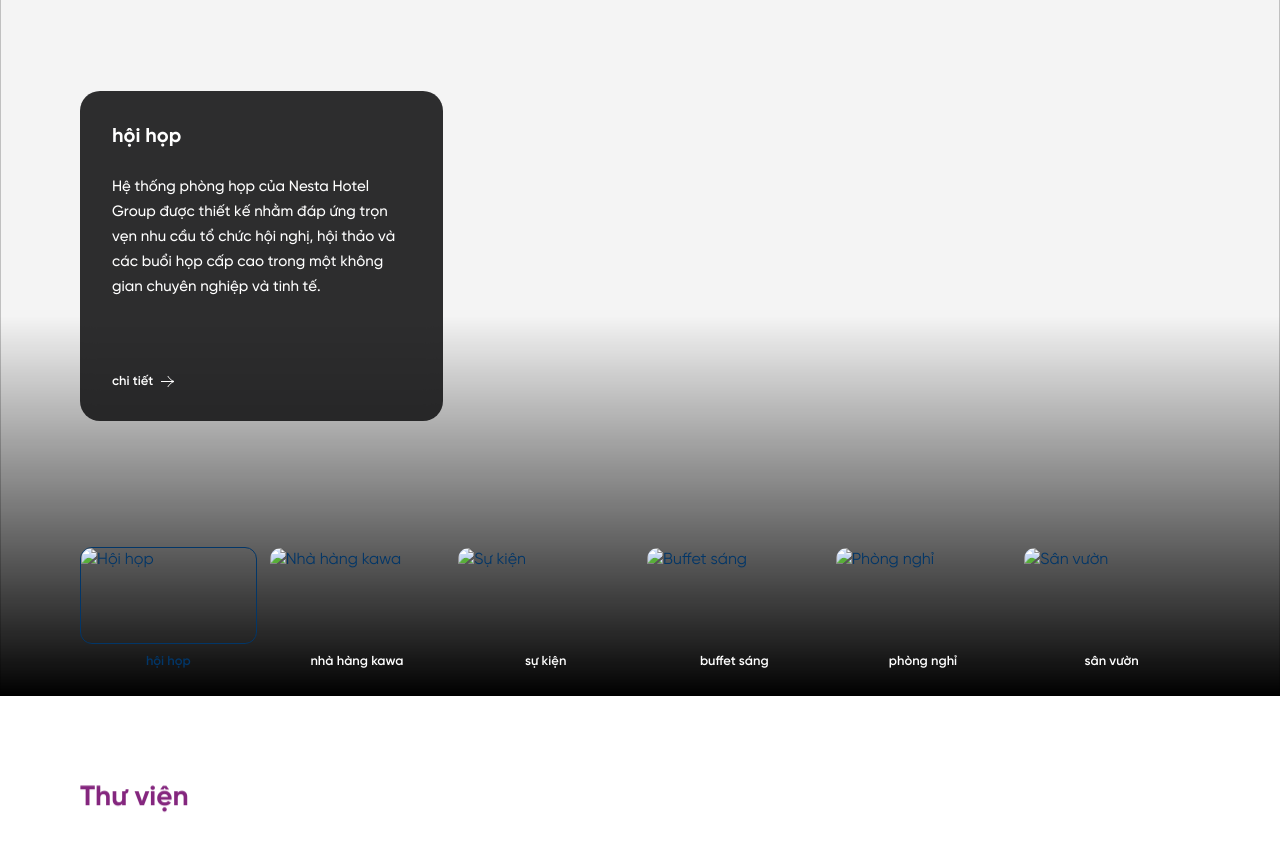
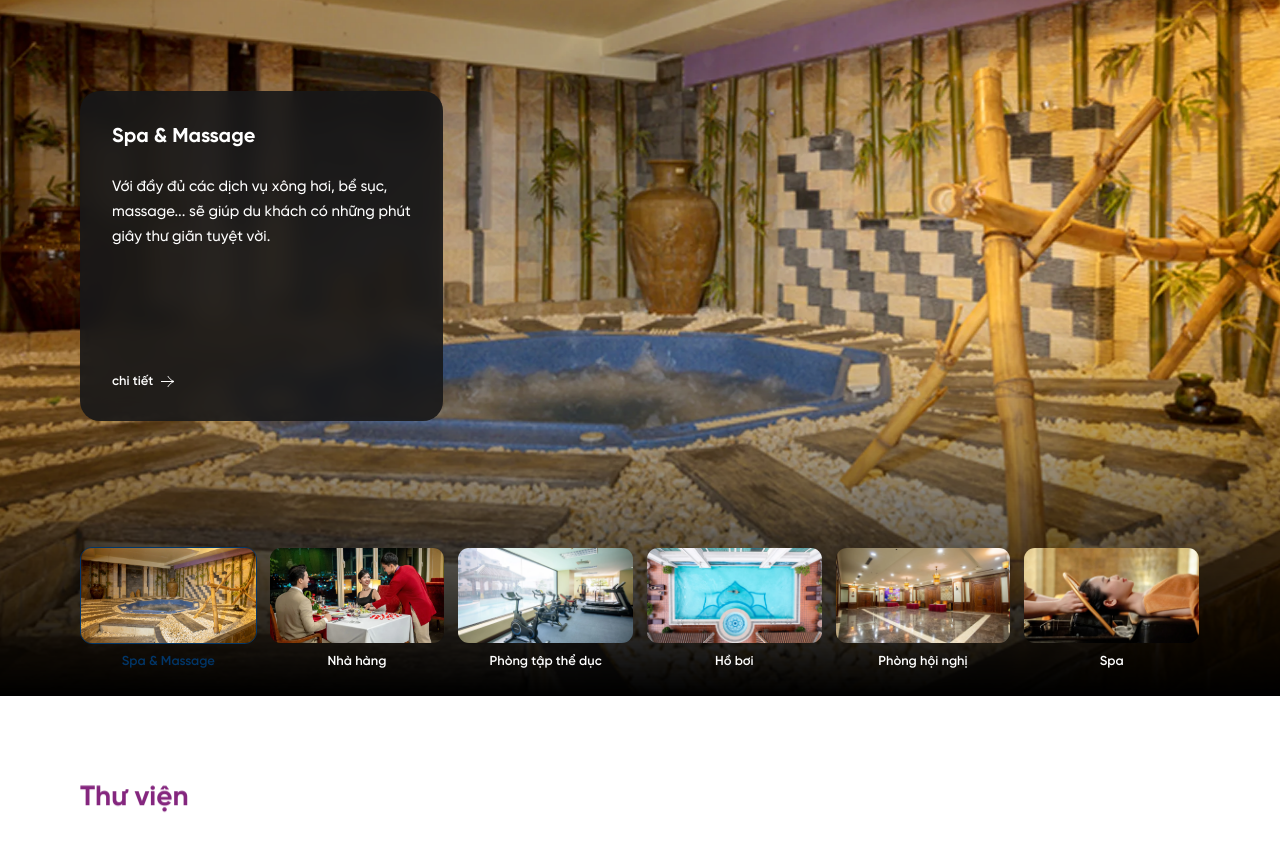
Before and after one commit to alphacreativee/ttc, a website: page accommodation-detail.html in a window 1280 px wide. Shown: the part 3944-4810 px from the top of the page. Drawn offline with Linux system fonts and the light colour scheme.

Commit message:
update section slider gallery

```diff
--- a/accommodation-detail.html
+++ b/accommodation-detail.html
@@ -1809,19 +1809,17 @@
               <div class="swiper-slide">
                 <div class="image-bg">
                   <img
-                    src="./assets/images/del/gallery-thumbnail-6.webp"
+                    src="./assets/images/del/gallery-thumbnail-1.webp"
                     alt=""
                   />
                 </div>
                 <div class="thumbnail-content-wrapper d-none">
-                  <div class="name-room">hội họp</div>
+                  <div class="name-room">Spa & Massage</div>
                   <div class="description">
-                    Hệ thống phòng họp của Nesta Hotel Group được thiết kế nhằm
-                    đáp ứng trọn vẹn nhu cầu tổ chức hội nghị, hội thảo và các
-                    buổi họp cấp cao trong một không gian chuyên nghiệp và tinh
-                    tế.
-                  </div>
-                  <a href="phong-hoi-nghi.html" class="btn-arrow">
+                    Với đầy đủ các dịch vụ xông hơi, bể sục, massage... sẽ giúp
+                    du khách có những phút giây thư giãn tuyệt vời.
+                  </div>
+                  <a href="#" class="btn-arrow">
                     <span>chi tiết</span>
                     <div class="icon">
                       <svg
@@ -1846,18 +1844,17 @@
               <div class="swiper-slide">
                 <div class="image-bg">
                   <img
-                    src="./assets/images/del/gallery-thumbnail-5.webp"
+                    src="./assets/images/del/gallery-thumbnail-2.webp"
                     alt=""
                   />
                 </div>
                 <div class="thumbnail-content-wrapper d-none">
-                  <div class="name-room">nhà hàng kawa</div>
+                  <div class="name-room">Nhà hàng</div>
                   <div class="description">
-                    Nhà hàng kawa mang đến trải nghiệm ẩm thực tinh tế với thực
-                    đơn đa dạng từ món Việt truyền thống đến các món Âu hiện
-                    đại, không gian ấm cúng và view đẹp.
-                  </div>
-                  <a href="phong-hoi-nghi.html" class="btn-arrow">
+                    Không gian sang trọng, trang thiết bị hiện đại, đáp ứng tất
+                    cả các yêu cầu về tiệc, hội nghị.
+                  </div>
+                  <a href="#" class="btn-arrow">
                     <span>chi tiết</span>
                     <div class="icon">
                       <svg
@@ -1882,18 +1879,17 @@
               <div class="swiper-slide">
                 <div class="image-bg">
                   <img
-                    src="./assets/images/del/gallery-thumbnail-4.webp"
+                    src="./assets/images/del/gallery-thumbnail-3.webp"
                     alt=""
                   />
                 </div>
                 <div class="thumbnail-content-wrapper d-none">
-                  <div class="name-room">sự kiện</div>
+                  <div class="name-room">Phòng tập thể dục</div>
                   <div class="description">
-                    Không gian tổ chức sự kiện linh hoạt, sức chứa từ 50 – 500
-                    khách, phù hợp cho tiệc cưới, hội nghị, sinh nhật, team
-                    building với dịch vụ chuyên nghiệp.
-                  </div>
-                  <a href="phong-hoi-nghi.html" class="btn-arrow">
+                    Phòng GYM được đầu tư trang thiết bị chuyên nghiệp; có quầy
+                    phục vụ nước uống và khu vực nghỉ ngơi.
+                  </div>
+                  <a href="#" class="btn-arrow">
                     <span>chi tiết</span>
                     <div class="icon">
                       <svg
@@ -1918,18 +1914,18 @@
               <div class="swiper-slide">
                 <div class="image-bg">
                   <img
-                    src="./assets/images/del/gallery-thumbnail-3.webp"
+                    src="./assets/images/del/gallery-thumbnail-4.webp"
                     alt=""
                   />
                 </div>
                 <div class="thumbnail-content-wrapper d-none">
-                  <div class="name-room">buffet sáng</div>
+                  <div class="name-room">Hồ bơi</div>
                   <div class="description">
-                    Buffet sáng đa dạng hơn 80 món Á – Âu, nguyên liệu tươi
-                    ngon, không gian thoáng đãng giúp khởi đầu ngày mới tràn đầy
-                    năng lượng.
-                  </div>
-                  <a href="phong-hoi-nghi.html" class="btn-arrow">
+                    Thoáng rộng giữa không gian xanh mát, có hệ thống thay nước
+                    và khử trùng mỗi ngày. Đặc biệt có trang bị phao bơi dành
+                    cho các bé.
+                  </div>
+                  <a href="#" class="btn-arrow">
                     <span>chi tiết</span>
                     <div class="icon">
                       <svg
@@ -1954,18 +1950,18 @@
               <div class="swiper-slide">
                 <div class="image-bg">
                   <img
-                    src="./assets/images/del/gallery-thumbnail-2.webp"
+                    src="./assets/images/del/gallery-thumbnail-5.webp"
                     alt=""
                   />
                 </div>
                 <div class="thumbnail-content-wrapper d-none">
-                  <div class="name-room">phòng nghỉ</div>
+                  <div class="name-room">Phòng hội nghị</div>
                   <div class="description">
-                    Các loại phòng từ Superior, Deluxe đến Suite sang trọng, nội
-                    thất hiện đại, đầy đủ tiện nghi, view thành phố hoặc sân
-                    vườn yên bình.
-                  </div>
-                  <a href="phong-hoi-nghi.html" class="btn-arrow">
+                    Thiết kế sang trọng, trang bị hiện đại, đáp ứng linh hoạt
+                    mọi nhu cầu từ hội thảo, sự kiện doanh nghiệp đến tiệc chiêu
+                    đãi chuyên nghiệp.
+                  </div>
+                  <a href="#" class="btn-arrow">
                     <span>chi tiết</span>
                     <div class="icon">
                       <svg
@@ -1995,11 +1991,10 @@
                   />
                 </div>
                 <div class="thumbnail-content-wrapper d-none">
-                  <div class="name-room">sân vườn</div>
+                  <div class="name-room">Spa</div>
                   <div class="description">
-                    Khu vườn xanh mát, hồ bơi ngoài trời, không gian thư giãn lý
-                    tưởng để tận hưởng những khoảnh khắc yên bình giữa lòng
-                    thành phố.
+                    Không gian thư giãn thanh bình với liệu trình trị liệu
+                    chuyên nghiệp giúp cân bằng cơ thể và tái tạo năng lượng.
                   </div>
                   <a href="phong-hoi-nghi.html" class="btn-arrow">
                     <span>chi tiết</span>
@@ -2034,11 +2029,44 @@
                   <div class="thumbnail-item">
                     <div class="thumbnail-image">
                       <img
-                        src="./assets/images/del/gallery-thumbnail-6.webp"
-                        alt="Hội họp"
+                        src="./assets/images/del/gallery-thumbnail-1.webp"
+                        alt="Spa & Massage"
                       />
                     </div>
-                    <div class="thumbnail-name">hội họp</div>
+                    <div class="thumbnail-name">Spa & Massage</div>
+                  </div>
+                </div>
+                <div class="swiper-slide">
+                  <div class="thumbnail-item">
+                    <div class="thumbnail-image">
+                      <img
+                        src="./assets/images/del/gallery-thumbnail-2.webp"
+                        alt="Nhà hàng"
+                      />
+                    </div>
+                    <div class="thumbnail-name">Nhà hàng</div>
+                  </div>
+                </div>
+                <div class="swiper-slide">
+                  <div class="thumbnail-item">
+                    <div class="thumbnail-image">
+                      <img
+                        src="./assets/images/del/gallery-thumbnail-3.webp"
+                        alt="Phòng tập thể dục"
+                      />
+                    </div>
+                    <div class="thumbnail-name">Phòng tập thể dục</div>
+                  </div>
+                </div>
+                <div class="swiper-slide">
+                  <div class="thumbnail-item">
+                    <div class="thumbnail-image">
+                      <img
+                        src="./assets/images/del/gallery-thumbnail-4.webp"
+                        alt="Buffet sáng"
+                      />
+                    </div>
+                    <div class="thumbnail-name">Hồ bơi</div>
                   </div>
                 </div>
                 <div class="swiper-slide">
@@ -2046,54 +2074,21 @@
                     <div class="thumbnail-image">
                       <img
                         src="./assets/images/del/gallery-thumbnail-5.webp"
-                        alt="Nhà hàng kawa"
+                        alt="Phòng hội nghị"
                       />
                     </div>
-                    <div class="thumbnail-name">nhà hàng kawa</div>
+                    <div class="thumbnail-name">Phòng hội nghị</div>
                   </div>
                 </div>
                 <div class="swiper-slide">
                   <div class="thumbnail-item">
                     <div class="thumbnail-image">
                       <img
-                        src="./assets/images/del/gallery-thumbnail-4.webp"
-                        alt="Sự kiện"
+                        src="./assets/images/del/gallery-thumbnail-6.webp"
+                        alt="Spa"
                       />
                     </div>
-                    <div class="thumbnail-name">sự kiện</div>
-                  </div>
-                </div>
-                <div class="swiper-slide">
-                  <div class="thumbnail-item">
-                    <div class="thumbnail-image">
-                      <img
-                        src="./assets/images/del/gallery-thumbnail-3.webp"
-                        alt="Buffet sáng"
-                      />
-                    </div>
-                    <div class="thumbnail-name">buffet sáng</div>
-                  </div>
-                </div>
-                <div class="swiper-slide">
-                  <div class="thumbnail-item">
-                    <div class="thumbnail-image">
-                      <img
-                        src="./assets/images/del/gallery-thumbnail-2.webp"
-                        alt="Phòng nghỉ"
-                      />
-                    </div>
-                    <div class="thumbnail-name">phòng nghỉ</div>
-                  </div>
-                </div>
-                <div class="swiper-slide">
-                  <div class="thumbnail-item">
-                    <div class="thumbnail-image">
-                      <img
-                        src="./assets/images/del/gallery-thumbnail-1.webp"
-                        alt="Sân vườn"
-                      />
-                    </div>
-                    <div class="thumbnail-name">sân vườn</div>
+                    <div class="thumbnail-name">Spa</div>
                   </div>
                 </div>
               </div>
```
Also changed, not shown: assets/images/del/gallery-thumbnail-1.webp (added), assets/images/del/gallery-thumbnail-2.webp (added), assets/images/del/gallery-thumbnail-3.webp (added), assets/images/del/gallery-thumbnail-4.webp (added), assets/images/del/gallery-thumbnail-5.webp (added), assets/images/del/gallery-thumbnail-6.webp (added).
